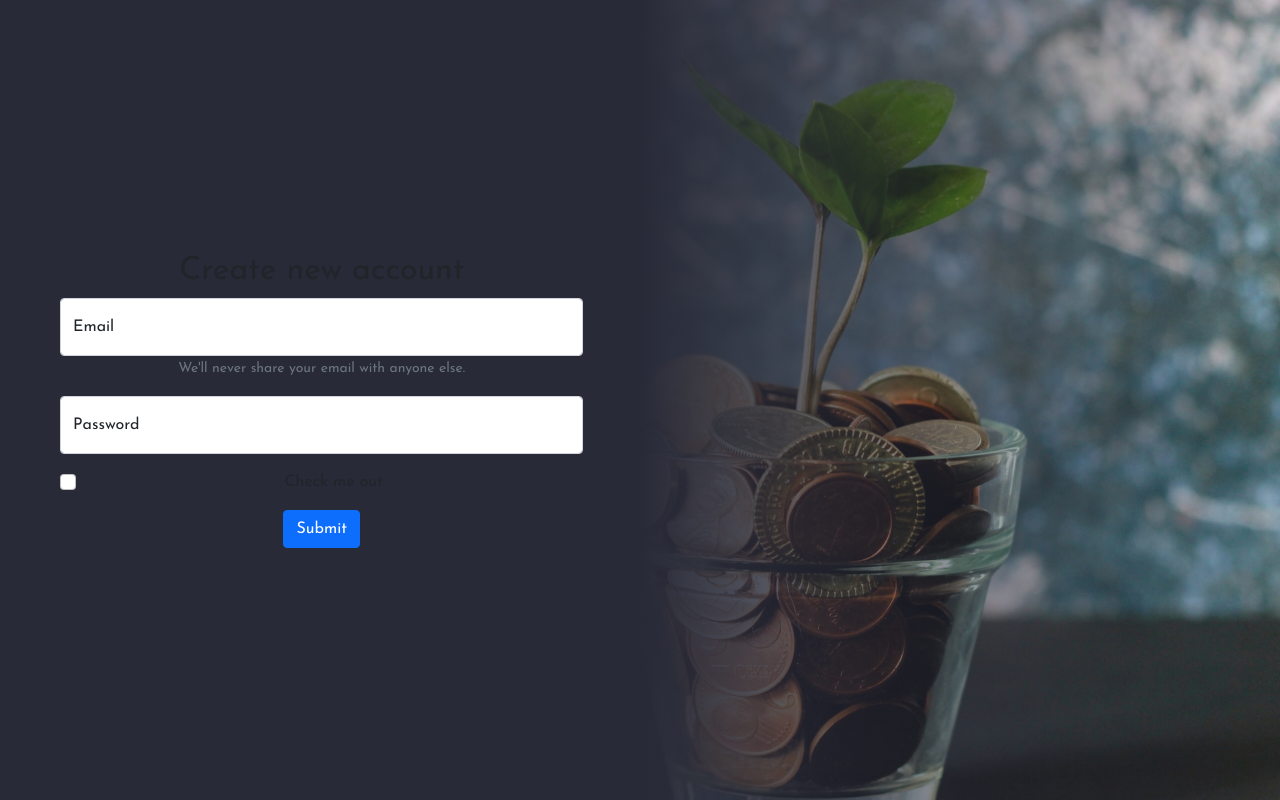
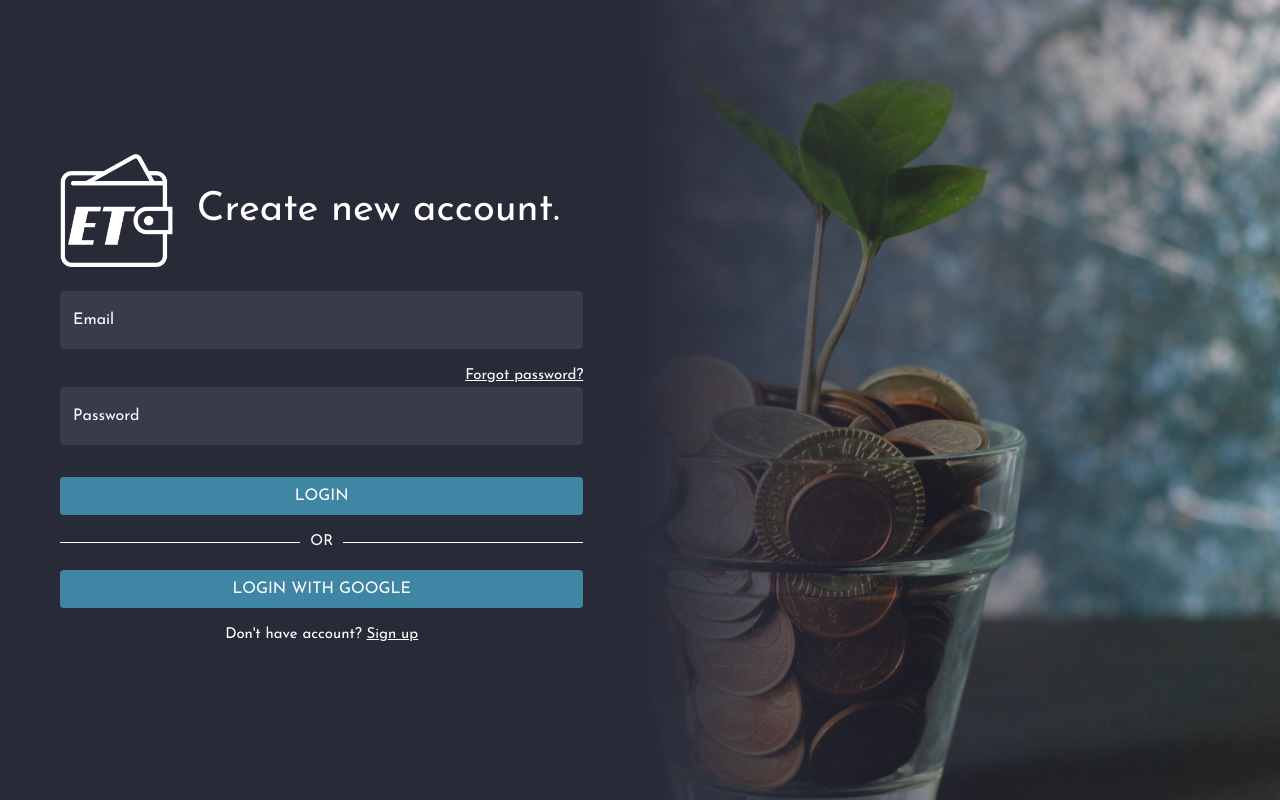
Before and after one commit to VikiSevcikova/expense-tracker, a React (Create React App) app: page /login in a window 1280 px wide. Built offline with nearby package versions, Linux system fonts and the light colour scheme.

Commit message:
finished login page

```diff
--- a/src/App.scss
+++ b/src/App.scss
@@ -1,8 +1,36 @@
 @import "~bootstrap/scss/bootstrap";
+@import './utils/component';
 
 .App {
   text-align: center;
   font-family: "Josefin Sans", sans-serif;
+  color: $txtColor1;
+}
+
+a{
+  // text-decoration: none;
+  color: $txtColor1;
+  &:hover{
+    color: $accentColor1;
+  }
+}
+
+.line-text{
+  display: flex;
+  flex-direction: row;
+  text-transform: uppercase;
+  &:before, &:after{
+    content: "";
+    flex: 1 1;
+    border-bottom: 1px solid;
+    margin: auto;
+  }
+  &:before {
+    margin-right: 10px
+  }
+  &:after {
+    margin-left: 10px
+  }
 }
 
 .App-logo {
--- /dev/null
+++ b/src/features/formButton/FormBtn.js
@@ -0,0 +1,15 @@
+import {
+    Button,
+  } from "react-bootstrap";
+import "./FormBtn.scss";
+
+const FormBtn = ({name, type}) => {
+
+    return(
+        <Button variant="green" type={type} className="w-100">
+            {name}
+        </Button>
+    );
+}
+
+export default FormBtn;
--- /dev/null
+++ b/src/features/formButton/FormBtn.scss
@@ -0,0 +1,9 @@
+@import '../../utils/component';
+
+.btn-green{
+    color: $txtColor1;
+    background-color: $accentColor1;
+    text-transform: uppercase;
+    margin-top: 1rem;
+    margin-bottom: 1rem;
+}
--- /dev/null
+++ b/src/features/inputField/InputField.js
@@ -0,0 +1,21 @@
+import {
+    Form,
+    FloatingLabel,
+  } from "react-bootstrap";
+import "./InputField.scss";
+
+const InputField = ({id, type, label}) => {
+
+    return(
+        <Form.Group className="mb-3" controlId={`formBasic${id}`}>
+        <FloatingLabel controlId={id} label={label}>
+          <Form.Control className="dark" id={id} type={type} placeholder={label}/>
+        </FloatingLabel>
+        {/* <Form.Text className="text-invalid">
+          We'll never share your email with anyone else.
+        </Form.Text> */}
+      </Form.Group>
+    );
+}
+
+export default InputField;
--- /dev/null
+++ b/src/features/inputField/InputField.scss
@@ -0,0 +1,13 @@
+@import '../../utils/component';
+
+.dark{
+    color: $txtColor1;
+    background-color: $boxColor;
+    border: none;
+    &:focus{
+        color: $txtColor1;
+        background-color: $boxColor;
+        outline: solid 3px $accentColor1;
+        box-shadow: none;
+    }
+}
--- a/src/features/loginForm/LoginForm.js
+++ b/src/features/loginForm/LoginForm.js
@@ -1,37 +1,38 @@
-import React from 'react';
+import React from "react";
 import {
-  Form,
-  FormControl,
-  Button,
-  FloatingLabel
-} from 'react-bootstrap';
+  Image,
+  Row,
+  Col,
+  Form
+} from "react-bootstrap";
+import { Link } from "react-router-dom";
+import FormBtn from "../formButton/FormBtn";
+import InputField from "../inputField/InputField";
 
 const LoginForm = () => {
   return (
     <>
-    <h2>Create new account</h2>
-    <Form.Floating >
-        <Form.Group className="mb-3" controlId="formBasicEmail">
-            <FloatingLabel controlId="email" label="Email">
-                <Form.Control id="email" type="email" placeholder="Enter email" />
-            </FloatingLabel>
-            <Form.Text className="text-muted">
-            We'll never share your email with anyone else.
-            </Form.Text>
-        </Form.Group>
+      <Row className="mb-4 align-items-center">
+        <Col xs={3} >
+          <Image src="/images/et-logo.png" alt="expense_tracker_logo" fluid />
+        </Col>
+        <Col xs={9} className="justify-content-start align-items-center">
+          <h1 className="m-0 text-start">Create new account.</h1>
+        </Col>
+      </Row>
 
-        <Form.Group className="mb-3" controlId="formBasicPassword">
-            <FloatingLabel controlId="password" label="Password">
-                <Form.Control id="password" type="password" placeholder="Password" />
-            </FloatingLabel>
-        </Form.Group>
-        <Form.Group className="mb-3" controlId="formBasicCheckbox">
-            <Form.Check type="checkbox" label="Check me out" />
-        </Form.Group>
-        <Button variant="primary" type="submit">
-            Submit
-        </Button>
-    </Form.Floating>
+      <Form>
+        <InputField id="email" type="email" label="Email" />
+        <Link to="/forgot-password"><p className="text-end m-0">  Forgot password? </p></Link>
+        <InputField id="password" type="password" label="Password" />
+        <FormBtn type="submit" name="Login"/>
+      </Form>
+
+      <p className="line-text m-0"><span> or </span></p>
+
+      <FormBtn name="Login with Google"/>
+
+      <p className="m-0">Don't have account? <Link to="/registration">Sign up</Link></p>
     </>
   );
 };
--- a/src/pages/auth/Auth.js
+++ b/src/pages/auth/Auth.js
@@ -9,7 +9,7 @@ const Auth = () => {
   return (
     <>
       <Container fluid className="auth-container d-flex align-items-center">
-          <Col md={5} className="align-items-center m-5">
+          <Col md={5} className="m-5">
             <LoginForm/>
           </Col>
       </Container>
--- a/src/pages/auth/Auth.scss
+++ b/src/pages/auth/Auth.scss
@@ -1,4 +1,4 @@
-@import "../../utils/component";
+@import '../../utils/component';
 
 .auth-container{
     background-color: $bgColor;
@@ -8,8 +8,8 @@
     background-position: 55% top;
     background-repeat: no-repeat;
     position: relative;
-    background-image: linear-gradient(to right, $bgColor 1%, rgba(57, 59, 73, 0)) , url('/images/bg-image.jpg');
-    @include media-breakpoint-up(sm) {
+    background-image: linear-gradient(to right, $bgColor 10%, rgba(57, 59, 73, 0)) , url('/images/bg-image.jpg');
+    @include media-breakpoint-up(md) {
         background-image: linear-gradient(to right, $bgColor 50%, rgba(57, 59, 73, 0)) , url('/images/bg-image.jpg')
     }
 }
```
Also changed, not shown: src/utils/_component.scss (line endings or trailing spaces).
